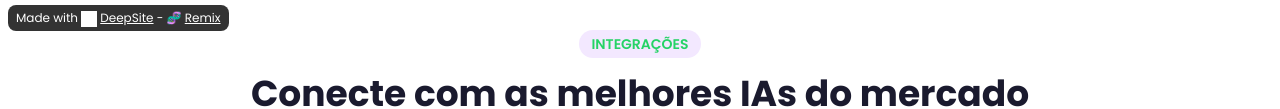
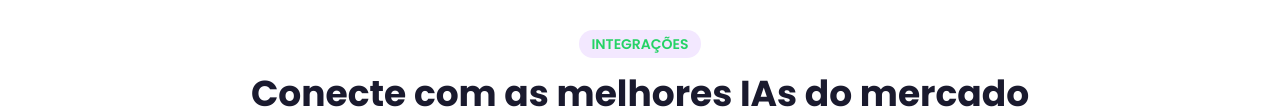
Before and after one commit to AdrielRattes-SERVIDORES-WEB/gpt, a plain HTML site: page index.html in a window 1280 px wide. Shown: the part 761-870 px from the top of the page. Drawn offline with nearby package versions, Linux system fonts and the light colour scheme; grey boxes are pictures that could not be loaded.

Commit message:
Update index.html

```diff
--- a/index.html
+++ b/index.html
@@ -1382,5 +1382,5 @@
             }
         });
     </script>
-<p style="border-radius: 8px; text-align: center; font-size: 12px; color: #fff; margin-top: 16px;position: fixed; left: 8px; bottom: 8px; z-index: 10; background: rgba(0, 0, 0, 0.8); padding: 4px 8px;">Made with <img src="https://enzostvs-deepsite.hf.space/logo.svg" alt="DeepSite Logo" style="width: 16px; height: 16px; vertical-align: middle;display:inline-block;margin-right:3px;filter:brightness(0) invert(1);"><a href="https://enzostvs-deepsite.hf.space" style="color: #fff;text-decoration: underline;" target="_blank" >DeepSite</a> - 🧬 <a href="https://enzostvs-deepsite.hf.space?remix=adrielrattes/ozap-gpt" style="color: #fff;text-decoration: underline;" target="_blank" >Remix</a></p></body>
+</body>
 </html>
```
